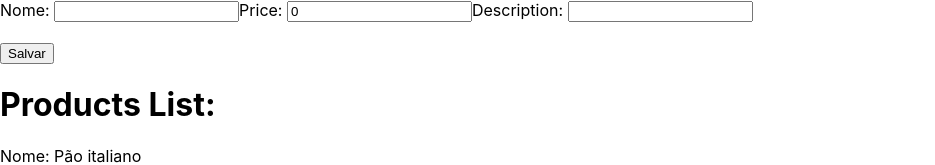
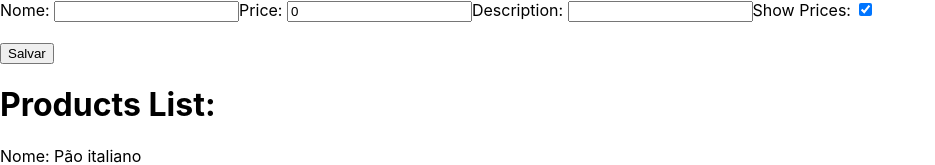
Before and after one commit to Maiconds/learning-react, a React (Create React App) app: page / in a window 1280 px wide. Shown: the top 165 px of the page, without its empty margins (0-935 px from the left). Built offline with nearby package versions, Linux system fonts and the light colour scheme; data requests are answered from the project's data file.

Commit message:
Add showPrice checkbox

```diff
--- a/src/components/product/Product.jsx
+++ b/src/components/product/Product.jsx
@@ -2,11 +2,11 @@ import React from 'react';
 import PropTypes from 'prop-types'
 
 const Product = (props) => {
-    const {name, price, description} = props;
+    const {name, price, description, showPrice} = props;
     return (
         <div>
            <p>Nome: {name}</p>
-           <p>Preço: {price}</p>
+           {showPrice? <p>Preço: {price}</p> : null }
            <p>Descrição: {description}</p>
         </div>
     )};
@@ -15,6 +15,7 @@ Product.propTypes = {
     name: PropTypes.string.isRequired,
     price: PropTypes.number.isRequired,
     description: PropTypes.string,
+    showPrice: PropTypes.bool
 };
 
 export default Product;
--- a/src/components/productregister/ProductRegister.jsx
+++ b/src/components/productregister/ProductRegister.jsx
@@ -10,7 +10,8 @@ class ProductRegister extends Component {
             name: '',
             price: 0,
             description: '',
-            products: []
+            products: [],
+            showPrice: true
         }
 
         this.change = this.change.bind(this);
@@ -50,16 +51,24 @@ class ProductRegister extends Component {
         }
     }
 
+    changeShowPrice = () => {
+        this.setState( ({showPrice}) => ({
+            showPrice: !showPrice
+        }))
+    }
+
     render(){
-        const {name, price, description, products} = this.state;
+        const {name, price, description, products, showPrice} = this.state;
         return(
             <div>
                Nome: <input type="text" name="name" value={name} onChange={e => this.change(e, 'name')} />
                Price: <input type="text" value={price} name="price" onChange={e => this.change(e, 'price')}/>
-               Description: <input type="text" value={description} name="description" onChange={e => this.change(e, 'description')}/><br/><br/>
+               Description: <input type="text" value={description} name="description" onChange={e => this.change(e, 'description')}/>
+               Show Prices: <input type="checkbox" name="showPrices" onChange={this.changeShowPrice} checked={showPrice}/><br/><br/>
                <button onClick={this.save}>Salvar</button>
                <h1>Products List:</h1>
-               {products.map(product => <Product name={product.name} price={product.price} description={product.description}/>)}
+               {products.map(product => <Product name={product.name} price={product.price} description={product.description}
+               showPrice={showPrice}/>)}
             </div>
         );
     }
```
